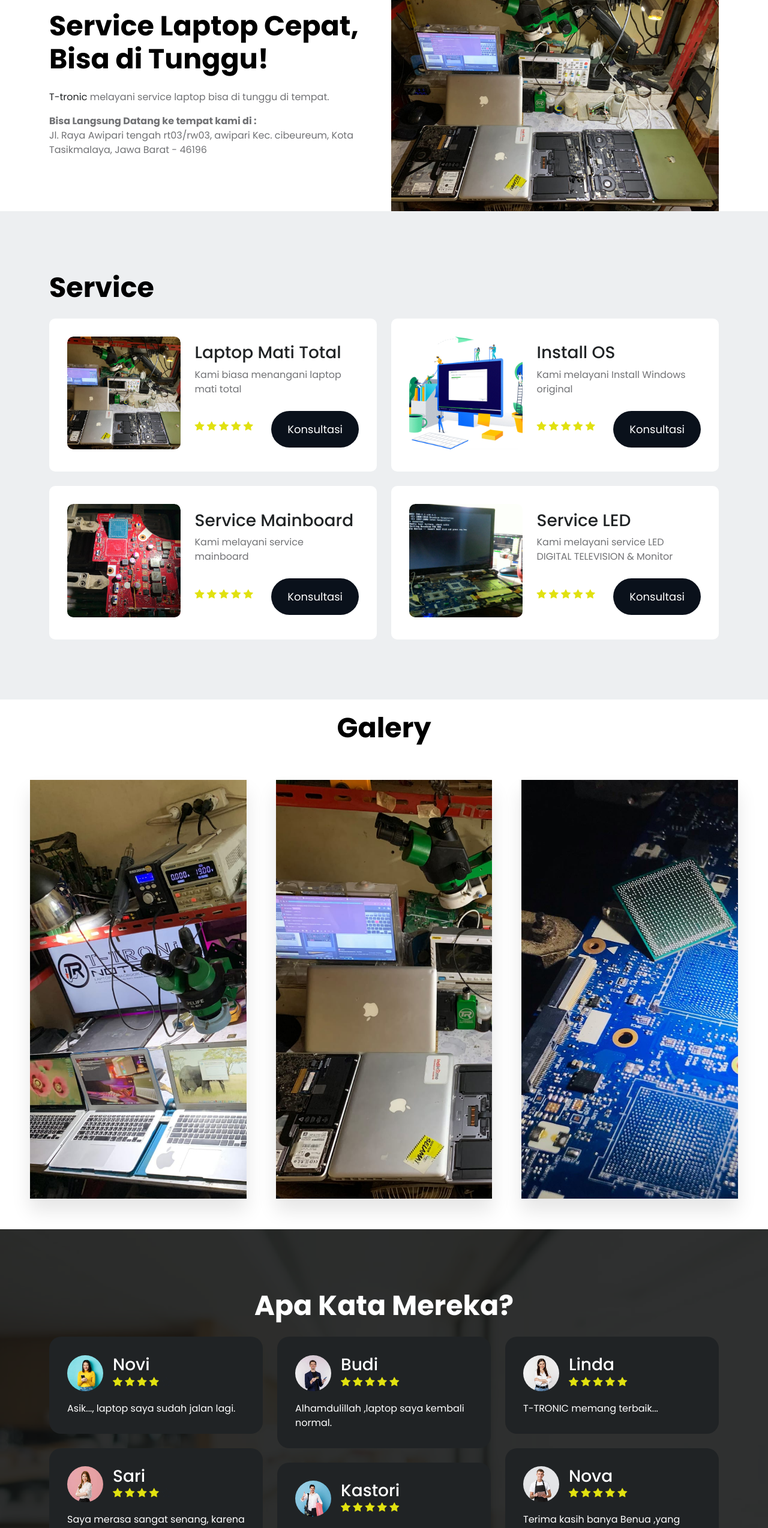
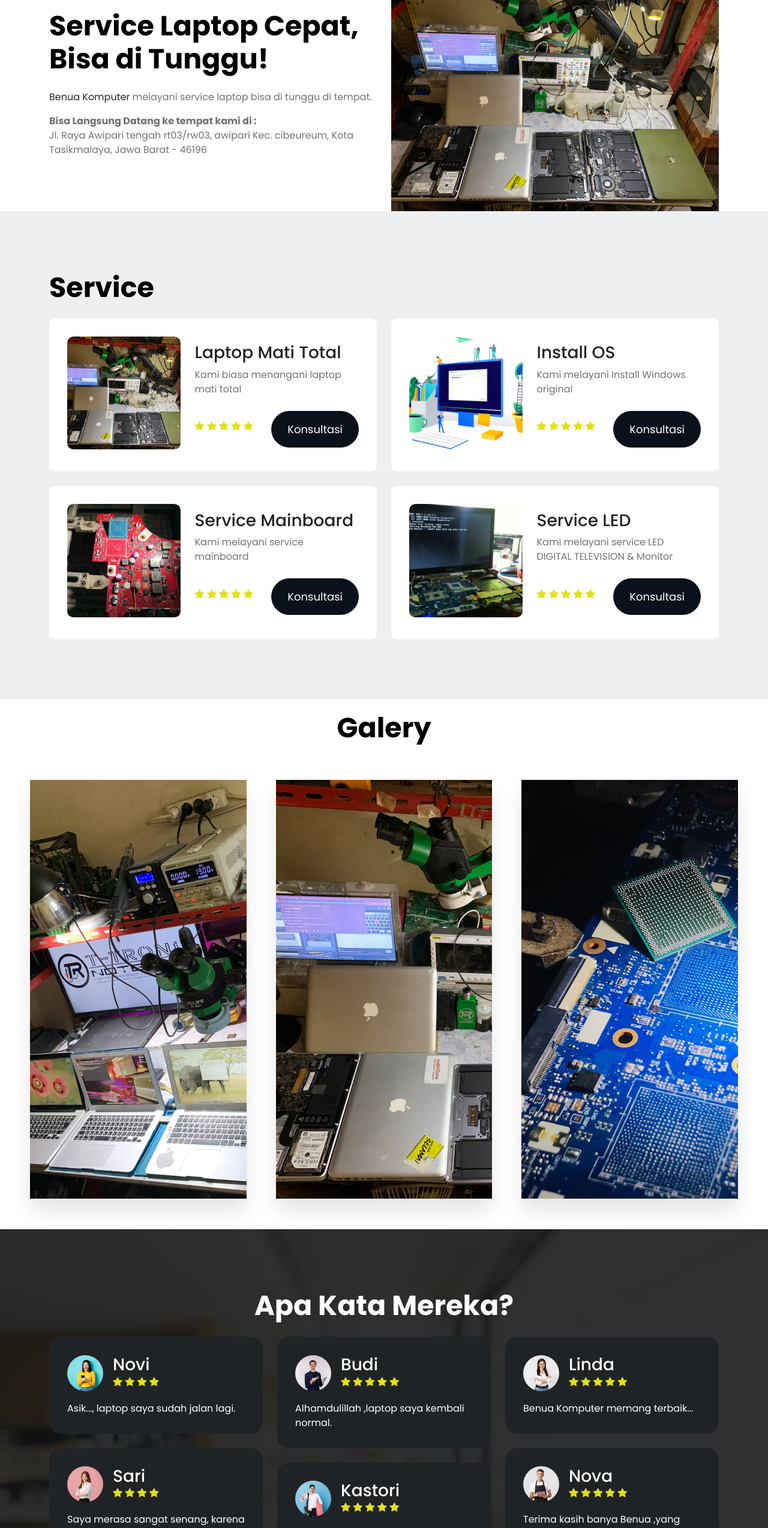
Before and after one commit to herulife/service, a plain HTML site: page index.html in a window 1280 px wide. Shown: the part 839-3386 px from the top of the page at 60% size. Drawn offline with Linux system fonts and the light colour scheme.

Commit message:
Update index.html

```diff
--- a/index.html
+++ b/index.html
@@ -222,7 +222,7 @@
               <h2 class="mb-4">Service Laptop Cepat, Bisa di Tunggu!</h2>
 
               <p>
-                <a href="#">T-tronic </a> melayani service laptop bisa di tunggu
+                <a href="#">Benua Komputer </a> melayani service laptop bisa di tunggu
                 di tempat.
               </p>
               <p>
@@ -613,7 +613,7 @@
                   </div>
                 </div>
 
-                <p class="mb-0">T-TRONIC memang terbaik...</p>
+                <p class="mb-0">Benua Komputer memang terbaik...</p>
               </div>
 
               <div class="featured-block mb-lg-0">
```
